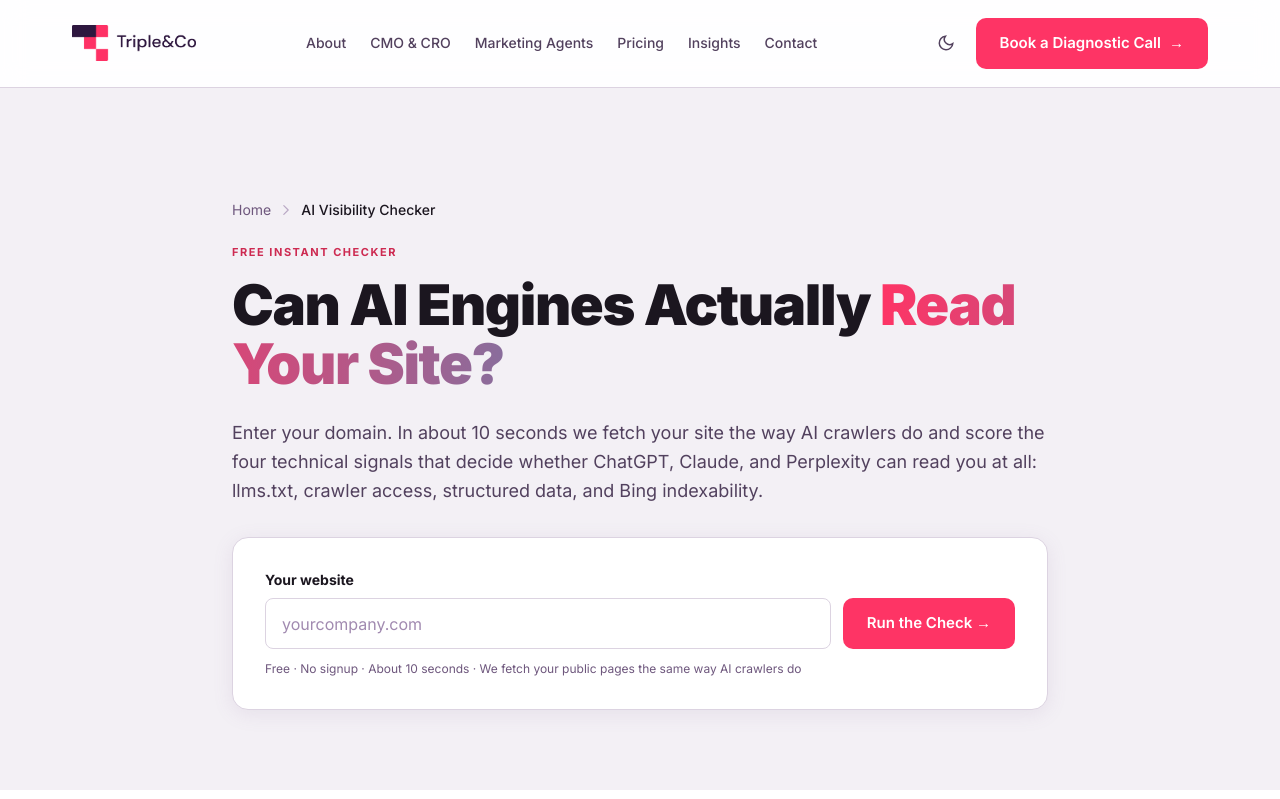
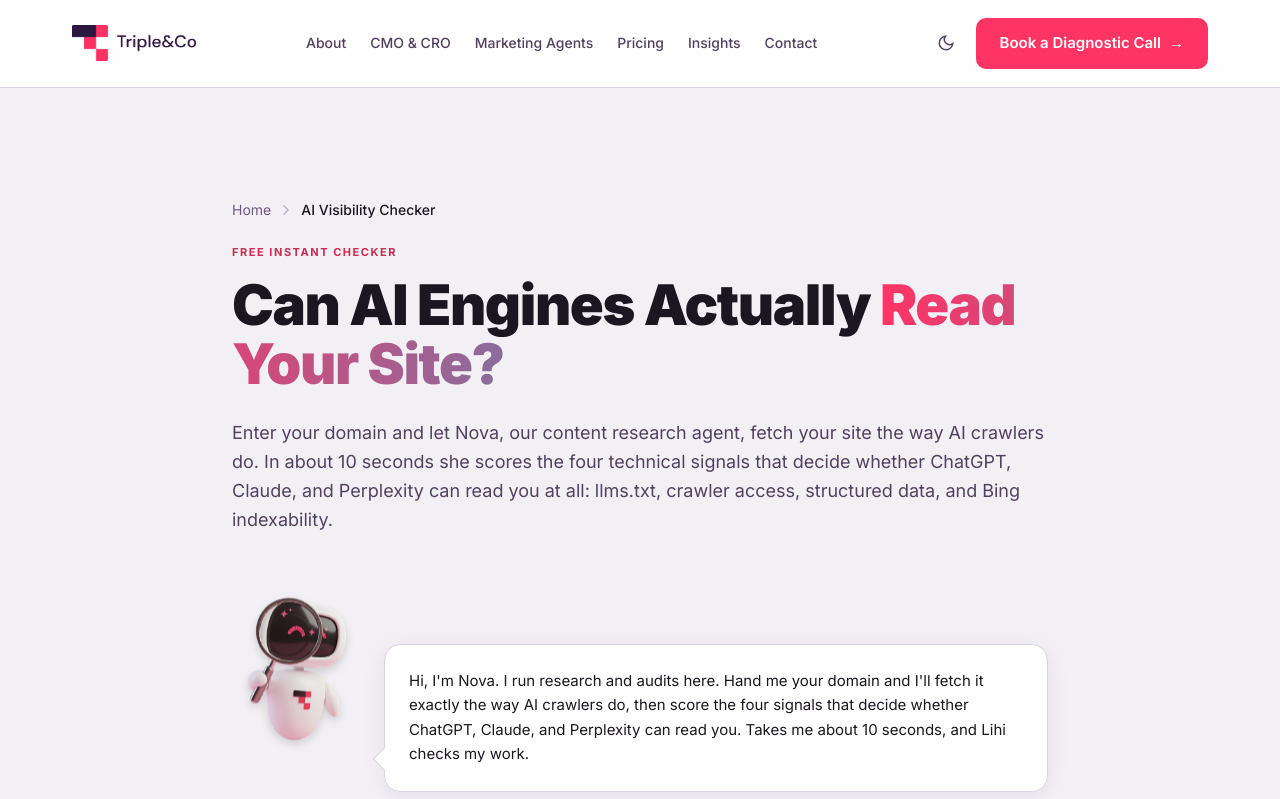
Before and after one commit to LihiP-Lab/tripleandco-website, a Next.js app: page /ai-visibility-checker in a window 1280 px wide. Shown: the top 799 px of the page. Built offline with nearby package versions, Linux system fonts and the light colour scheme.

Commit message:
Nova hosts the AI Visibility Checker

```diff
--- a/src/app/ai-visibility-checker/page.tsx
+++ b/src/app/ai-visibility-checker/page.tsx
@@ -114,10 +114,11 @@ export default function AIVisibilityCheckerPage() {
             <span className="gradient-text">Read Your Site?</span>
           </h1>
           <p className="text-lg text-purple-7 leading-relaxed mb-8">
-            Enter your domain. In about 10 seconds we fetch your site the way
-            AI crawlers do and score the four technical signals that decide
-            whether ChatGPT, Claude, and Perplexity can read you at all:
-            llms.txt, crawler access, structured data, and Bing indexability.
+            Enter your domain and let Nova, our content research agent, fetch
+            your site the way AI crawlers do. In about 10 seconds she scores
+            the four technical signals that decide whether ChatGPT, Claude,
+            and Perplexity can read you at all: llms.txt, crawler access,
+            structured data, and Bing indexability.
           </p>
           <VisibilityChecker />
         </div>
--- a/src/components/VisibilityChecker.tsx
+++ b/src/components/VisibilityChecker.tsx
@@ -1,6 +1,7 @@
 "use client";
 
-import { useState } from "react";
+import { useEffect, useRef, useState } from "react";
+import Image from "next/image";
 import Link from "next/link";
 
 type BotResult = {
@@ -36,10 +37,28 @@ const STATUS_STYLES: Record<Check["status"], { chip: string; label: string }> =
   fail: { chip: "bg-red-100 text-red-700", label: "Fail" },
 };
 
+const STAGES = [
+  "Fetching llms.txt and llms-full.txt",
+  "Reading robots.txt for 10 AI crawlers",
+  "Parsing homepage JSON-LD schema",
+  "Checking Bing indexability signals",
+];
+
 function scoreColor(score: number): string {
   if (score >= 85) return "text-green-700";
   if (score >= 60) return "text-amber-600";
   return "text-brand";
+}
+
+function novaQuip(report: Report): string {
+  const d = report.domain;
+  if (report.score >= 85)
+    return `Clean plumbing. All four signals check out, so every engine I tested can read ${d}. Whether they actually cite you is the next question, and that part Lihi and I run by hand in the full audit.`;
+  if (report.score >= 60)
+    return `The engines can read ${d}, but you are leaving points on the table. Start with the checks below that did not pass. Most of these fixes take a developer under a day.`;
+  if (report.score >= 35)
+    return `Parts of ${d} are invisible to the engines I fetch for. Each gap below has a specific fix, and they are cheap compared to what a missed citation costs.`;
+  return `${d} is close to invisible to AI engines right now. Every gap below has a specific fix, and the four of them together are usually under a day of work. Worth doing this week.`;
 }
 
 export function VisibilityChecker() {
@@ -47,11 +66,28 @@ export function VisibilityChecker() {
   const [loading, setLoading] = useState(false);
   const [error, setError] = useState<string | null>(null);
   const [report, setReport] = useState<Report | null>(null);
+  const [stage, setStage] = useState(0);
+  const stageTimer = useRef<ReturnType<typeof setInterval> | null>(null);
 
   const [email, setEmail] = useState("");
   const [emailState, setEmailState] = useState<
     "idle" | "sending" | "sent" | "error"
   >("idle");
+
+  useEffect(() => {
+    if (loading) {
+      setStage(0);
+      stageTimer.current = setInterval(() => {
+        setStage((s) => Math.min(s + 1, STAGES.length - 1));
+      }, 1800);
+    } else if (stageTimer.current) {
+      clearInterval(stageTimer.current);
+      stageTimer.current = null;
+    }
+    return () => {
+      if (stageTimer.current) clearInterval(stageTimer.current);
+    };
+  }, [loading]);
 
   async function runCheck(e: React.FormEvent) {
     e.preventDefault();
@@ -60,6 +96,7 @@ export function VisibilityChecker() {
     setError(null);
     setReport(null);
     setEmailState("idle");
+    const startedAt = Date.now();
     try {
       const res = await fetch("/api/visibility-check", {
         method: "POST",
@@ -67,6 +104,11 @@ export function VisibilityChecker() {
         body: JSON.stringify({ domain }),
       });
       const data = await res.json();
+      // Let Nova's narration finish its first stages before the reveal.
+      const elapsed = Date.now() - startedAt;
+      if (elapsed < 4000) {
+        await new Promise((r) => setTimeout(r, 4000 - elapsed));
+      }
       if (!res.ok) {
         throw new Error(
           typeof data?.error === "string"
@@ -121,6 +163,116 @@ export function VisibilityChecker() {
 
   return (
     <div>
+      <style>{`
+        @keyframes nova-float {
+          0%, 100% { transform: translateY(0); }
+          50% { transform: translateY(-8px); }
+        }
+        @keyframes nova-dots {
+          0%, 20% { content: ""; }
+          40% { content: "."; }
+          60% { content: ".."; }
+          80%, 100% { content: "..."; }
+        }
+        .nova-float { animation: nova-float 4s ease-in-out infinite; }
+        .nova-dots::after {
+          display: inline-block;
+          width: 1.2em;
+          text-align: left;
+          content: "...";
+          animation: nova-dots 1.4s steps(1) infinite;
+        }
+        @media (prefers-reduced-motion: reduce) {
+          .nova-float { animation: none; }
+          .nova-dots::after { animation: none; }
+        }
+      `}</style>
+
+      {/* Nova + speech bubble */}
+      <div className="flex items-end gap-4 sm:gap-6 mb-6">
+        <div className="shrink-0 w-24 sm:w-32">
+          <div className="nova-float">
+            <Image
+              src="/images/agents/nova.png"
+              alt="Nova, Triple & Co.'s content research agent, holding her magnifying glass"
+              width={800}
+              height={1400}
+              className="w-full h-auto drop-shadow-lg"
+              priority
+            />
+          </div>
+          <p className="text-[10px] text-purple-6 font-bold uppercase tracking-wider text-center mt-2 leading-tight">
+            Nova
+            <span className="block font-medium normal-case tracking-normal">
+              Research Agent
+            </span>
+          </p>
+        </div>
+
+        <div
+          className="relative flex-1 rounded-2xl bg-white shadow-[var(--shadow-base)] border border-purple-15 p-5 sm:p-6 mb-8"
+          aria-live="polite"
+        >
+          {/* bubble tail */}
+          <span
+            aria-hidden="true"
+            className="absolute left-[-9px] bottom-6 h-4 w-4 rotate-45 bg-white border-l border-b border-purple-15"
+          />
+
+          {!loading && !report && !error && (
+            <p className="text-sm sm:text-[15px] text-purple-9 leading-relaxed">
+              Hi, I&apos;m Nova. I run research and audits here. Hand me your
+              domain and I&apos;ll fetch it exactly the way AI crawlers do,
+              then score the four signals that decide whether ChatGPT, Claude,
+              and Perplexity can read you. Takes me about 10 seconds, and Lihi
+              checks my work.
+            </p>
+          )}
+
+          {loading && (
+            <ol className="space-y-1.5 list-none p-0 m-0">
+              {STAGES.map((s, i) => (
+                <li
+                  key={s}
+                  className={`text-sm leading-relaxed flex items-center gap-2 ${
+                    i < stage
+                      ? "text-purple-6"
+                      : i === stage
+                        ? "text-purple-9 font-semibold"
+                        : "text-purple-4"
+                  }`}
+                >
+                  <span className="w-4 shrink-0 text-brand font-bold">
+                    {i < stage ? "✓" : i === stage ? "●" : ""}
+                  </span>
+                  <span className={i === stage ? "nova-dots" : ""}>{s}</span>
+                </li>
+              ))}
+            </ol>
+          )}
+
+          {!loading && error && (
+            <p className="text-sm sm:text-[15px] text-purple-9 leading-relaxed">
+              Hmm. {error} If the site is live and this keeps happening, the
+              full audit covers it by hand:{" "}
+              <Link
+                href="/ai-visibility-audit"
+                className="text-brand font-semibold hover:underline"
+              >
+                request it here
+              </Link>
+              .
+            </p>
+          )}
+
+          {!loading && !error && report && (
+            <p className="text-sm sm:text-[15px] text-purple-9 leading-relaxed">
+              {novaQuip(report)}
+            </p>
+          )}
+        </div>
+      </div>
+
       {/* Input */}
       <form
         onSubmit={runCheck}
@@ -149,32 +301,14 @@ export function VisibilityChecker() {
             disabled={loading}
             className="whitespace-nowrap rounded-[10px] bg-brand px-6 py-3.5 text-[15px] font-semibold text-white transition-all hover:bg-brand-dark hover:-translate-y-0.5 hover:shadow-[var(--shadow-hover)] disabled:opacity-60 disabled:cursor-not-allowed"
           >
-            {loading ? "Checking…" : "Run the Check →"}
+            {loading ? "Nova is checking…" : "Let Nova Run the Check →"}
           </button>
         </div>
         <p className="text-xs text-purple-6 mt-3">
-          Free &middot; No signup &middot; About 10 seconds &middot; We fetch
-          your public pages the same way AI crawlers do
+          Free &middot; No signup &middot; About 10 seconds &middot; Nova
+          fetches your public pages the same way AI crawlers do
         </p>
-        {error && (
-          <p className="mt-4 text-sm font-semibold text-brand" role="alert">
-            {error}
-          </p>
-        )}
       </form>
-
-      {loading && (
-        <div
-          className="mt-8 rounded-2xl border border-purple-15 bg-white p-8 text-center"
-          aria-live="polite"
-        >
-          <p className="text-purple-7 text-sm">
-            Fetching llms.txt, robots.txt, homepage schema, and Bing signals for{" "}
-            <span className="font-bold text-purple-9">{domain}</span>
-            &hellip;
-          </p>
-        </div>
-      )}
 
       {/* Report */}
       {report && (
@@ -256,15 +390,14 @@ export function VisibilityChecker() {
           {/* CTA */}
           <div className="mt-8 rounded-2xl bg-purple-9 text-white p-6 sm:p-8">
             <h3 className="text-xl font-extrabold mb-2">
-              This checker reads your plumbing. The full audit reads the
-              answers.
+              Nova read your plumbing. The full audit reads the answers.
             </h3>
             <p className="text-sm text-purple-2 leading-relaxed mb-5">
               The free AI Visibility Audit shows what ChatGPT, Perplexity, and
               Google AI Overviews actually say about your brand, where a
               competitor is cited instead, and the fixes to close the gap.
-              Run by Lihi and the agent team, in your inbox within two business
-              days.
+              Nova probes the engines, Atlas scores the citations, and Lihi
+              reviews every finding. In your inbox within two business days.
             </p>
             <div className="flex flex-col sm:flex-row sm:items-center gap-4">
               <Link
@@ -296,9 +429,7 @@ export function VisibilityChecker() {
                     disabled={emailState === "sending"}
                     className="rounded-lg border border-white/25 px-5 py-3 text-sm font-bold hover:bg-white/10 transition-colors disabled:opacity-60"
                   >
-                    {emailState === "sending"
-                      ? "Sending…"
-                      : "Request It →"}
+                    {emailState === "sending" ? "Sending…" : "Request It →"}
                   </button>
                 </form>
               )}
```
